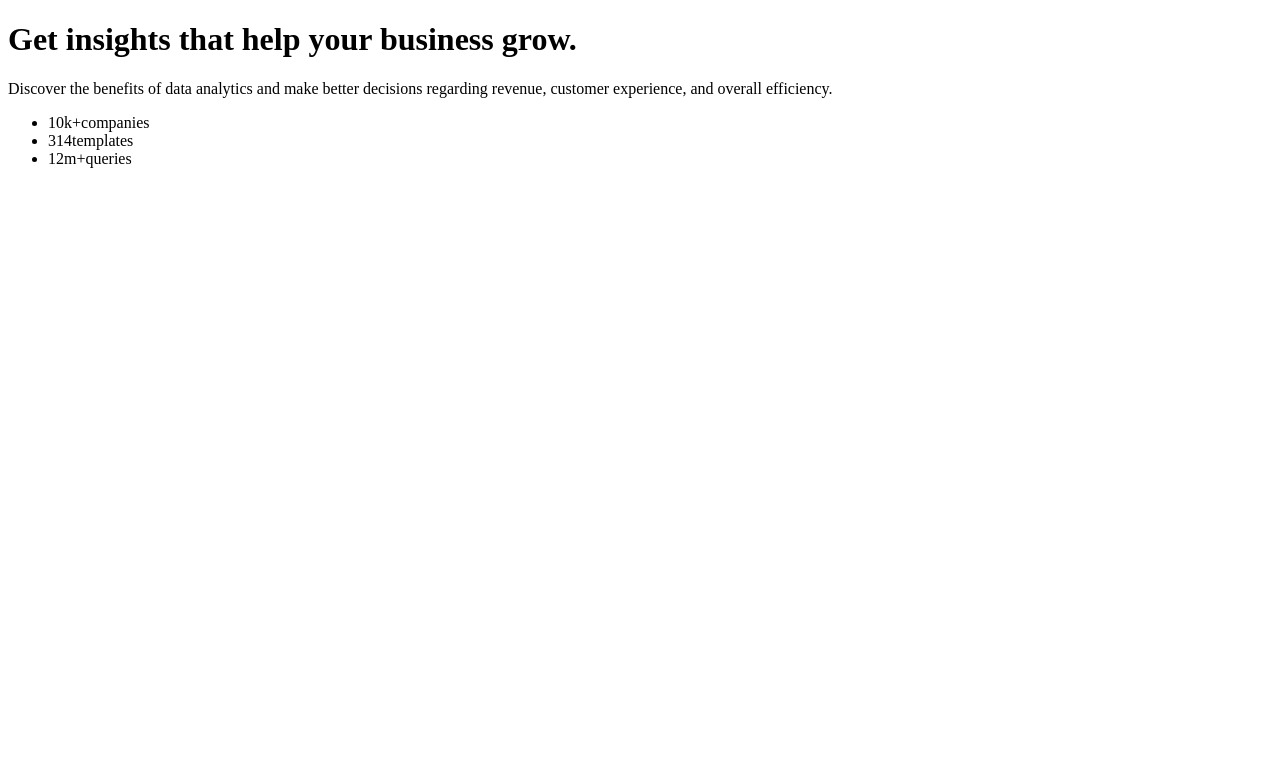
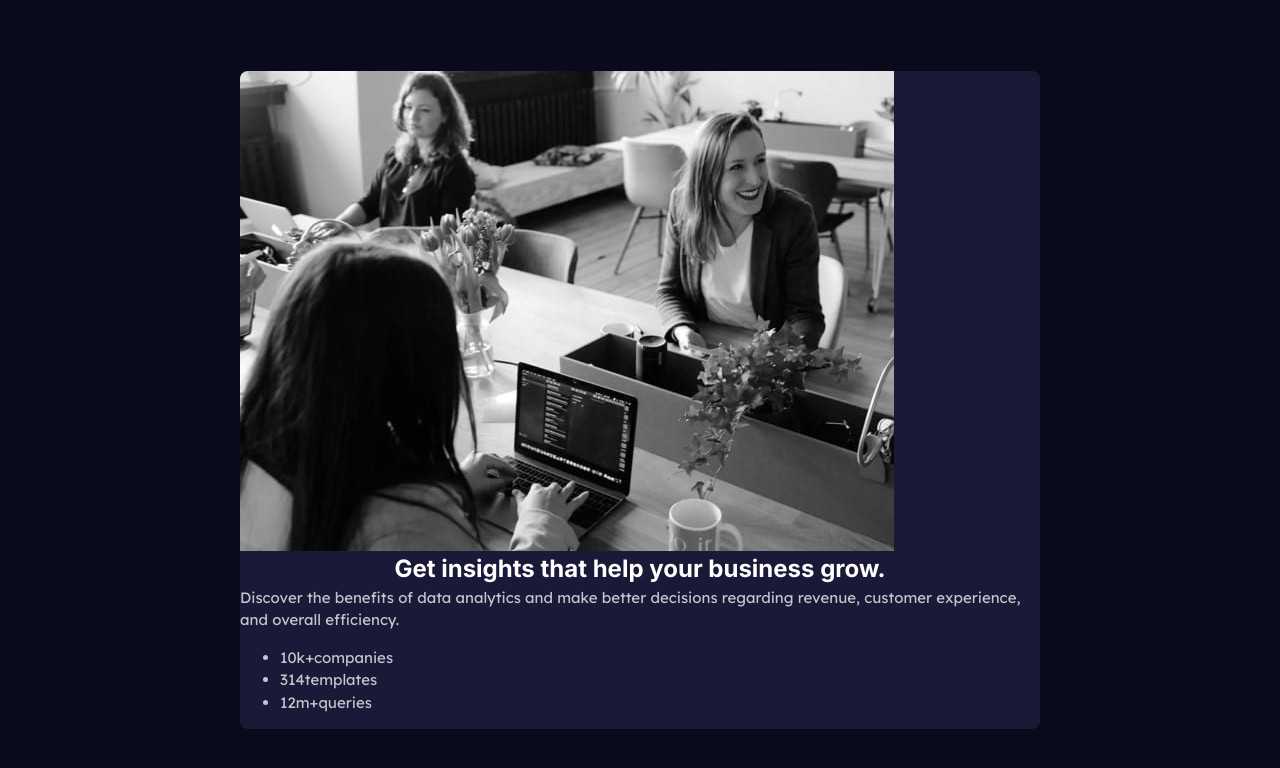
Before and after one commit to chucksterv/fem-stats-preview-card-component, a plain HTML site: page index.html in a window 1280 px wide. Drawn offline with Linux system fonts and the light colour scheme.

Commit message:
Added sass files

```diff
--- a/index.html
+++ b/index.html
@@ -11,11 +11,25 @@
       sizes="32x32"
       href="./images/favicon-32x32.png"
     />
-
+    <!-- CSS -->
+    <link rel="stylesheet" href="style.css" />
+    <!-- Google Fonts -->
+    <link rel="preconnect" href="https://fonts.googleapis.com" />
+    <link rel="preconnect" href="https://fonts.gstatic.com" crossorigin />
+    <link
+      href="https://fonts.googleapis.com/css2?family=Inter:wght@400;700&family=Lexend+Deca&display=swap"
+      rel="stylesheet"
+    />
+    <!-- Title -->
     <title>Stats Card</title>
   </head>
   <body>
     <main class="card">
+      <div class="card__img">
+        <picture>
+          <img src="images/image-header-mobile.jpg" alt="" />
+        </picture>
+      </div>
       <div class="card__content">
         <h1>
           Get <span class="color-magenta">insights</span> that help your
@@ -26,18 +40,17 @@
           regarding revenue, customer experience, and overall efficiency.
         </p>
         <ul class="card__stats">
-          <li class="stat-item">
-            <span class="stat-numeral">10k+</span>companies
+          <li class="card__stat-item">
+            <span class="card__stats-numeral">10k+</span>companies
           </li>
-          <li class="stat-item">
-            <span class="stat-numeral">314</span>templates
+          <li class="card__stat-item">
+            <span class="card__stats-numeral">314</span>templates
           </li>
-          <li class="stat-item">
-            <span class="stat-numeral">12m+</span>queries
+          <li class="card__stat-item">
+            <span class="card__stats-numeral">12m+</span>queries
           </li>
         </ul>
       </div>
-      <div class="card__img"></div>
     </main>
   </body>
 </html>
--- /dev/null
+++ b/scss/abstracts/_colors.scss
@@ -0,0 +1,7 @@
+$clr--primary-blue-200: hsl(277, 64%, 61%); //primary accent
+$clr--primary-blue-300: hsl(244, 38%, 16%); //card background
+$clr--primary-blue-400: hsl(233, 47%, 7%); //main background
+
+$clr--neutral-200: hsla(0, 0%, 100%, 0.6); //stat headings
+$clr--neutral-300: hsla(0, 0%, 100%, 0.75); //main paragraph
+$clr--neutral-400: hsl(0, 0%, 100%); //main heading, stats
--- /dev/null
+++ b/scss/abstracts/_index.scss
@@ -0,0 +1,2 @@
+@forward "colors";
+@forward "typography";
--- /dev/null
+++ b/scss/abstracts/_typography.scss
@@ -0,0 +1,8 @@
+$fs-regular: 0.9375rem;
+$fs-headings: 1.5rem;
+
+$fw-regular: 400;
+$fw-bold: 700;
+
+$ff-regular: "Lexend Deca", sans-serif;
+$ff-headings: "Inter", sans-serif; ;
--- /dev/null
+++ b/scss/base/_generalStyles.scss
@@ -0,0 +1,20 @@
+@use "../abstracts/" as *;
+
+body {
+  background-color: $clr--primary-blue-400;
+  display: grid;
+  place-content: center;
+
+  color: $clr--neutral-300;
+  font-size: $fs-regular;
+  font-weight: $fw-regular;
+  font-family: $ff-regular;
+}
+
+h1 {
+  font-family: $ff-headings;
+  font-weight: $fw-bold;
+  text-align: center;
+  font-size: $fs-headings;
+  color: $clr--neutral-400;
+}
--- /dev/null
+++ b/scss/base/_index.scss
@@ -0,0 +1,2 @@
+@forward "reset";
+@forward "generalStyles";
--- /dev/null
+++ b/scss/base/_reset.scss
@@ -0,0 +1,75 @@
+//CSS RESET
+/* Box sizing rules */
+*,
+*::before,
+*::after {
+  box-sizing: border-box;
+}
+
+/* Remove default margin */
+body,
+h1,
+h2,
+h3,
+h4,
+p,
+figure,
+blockquote,
+dl,
+dd {
+  margin: 0;
+}
+
+/* Remove list styles on ul, ol elements with a list role, which suggests default styling will be removed */
+ul[role="list"],
+ol[role="list"] {
+  list-style: none;
+}
+
+/* Set core root defaults */
+html:focus-within {
+  scroll-behavior: smooth;
+}
+
+/* Set core body defaults */
+body {
+  min-height: 100vh;
+  text-rendering: optimizeSpeed;
+  line-height: 1.5;
+}
+
+/* A elements that don't have a class get default styles */
+a:not([class]) {
+  text-decoration-skip-ink: auto;
+}
+
+/* Make images easier to work with */
+img,
+picture {
+  max-width: 100%;
+  display: block;
+}
+
+/* Inherit fonts for inputs and buttons */
+input,
+button,
+textarea,
+select {
+  font: inherit;
+}
+
+/* Remove all animations, transitions and smooth scroll for people that prefer not to see them */
+@media (prefers-reduced-motion: reduce) {
+  html:focus-within {
+    scroll-behavior: auto;
+  }
+
+  *,
+  *::before,
+  *::after {
+    animation-duration: 0.01ms !important;
+    animation-iteration-count: 1 !important;
+    transition-duration: 0.01ms !important;
+    scroll-behavior: auto !important;
+  }
+}
--- /dev/null
+++ b/scss/layout/_grid.scss
@@ -0,0 +1,10 @@
+@use "../abstracts/" as *;
+
+.card {
+  display: grid;
+  width: min(100% - 3rem, 800px);
+  margin-inline: auto;
+  background-color: $clr--primary-blue-300;
+  border-radius: 0.5rem;
+  overflow: hidden;
+}
--- /dev/null
+++ b/scss/layout/_index.scss
@@ -0,0 +1 @@
+@forward "grid";
--- /dev/null
+++ b/scss/style.scss
@@ -0,0 +1,4 @@
+@use "base";
+@use "layout";
+@use "components";
+@use "utilities";
```
Also changed, not shown: scss/components/_index.scss (added), scss/utilities/_index.scss (added), style.css (added), 1 other file.
